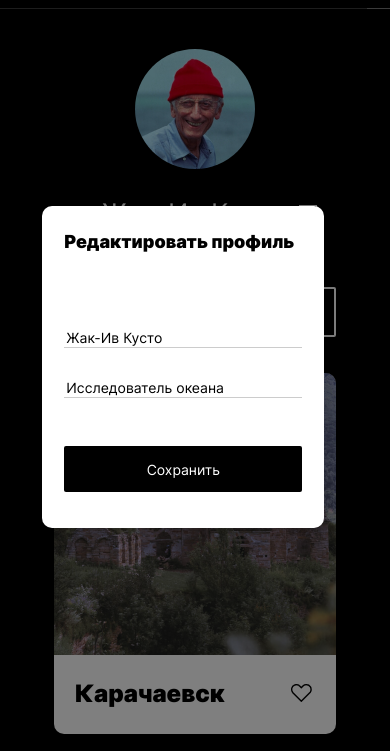
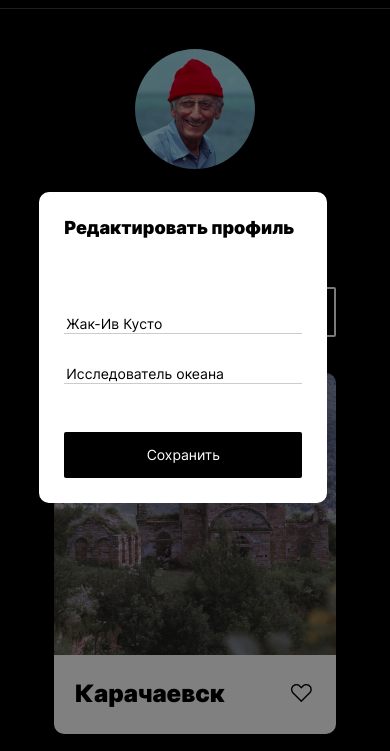
Before and after one commit to evvlboro/mesto, a plain HTML site: page index.html in a window 390 px wide. Both pictures are taken after a click on the button 307 px from the left and 288 px from the top of the page. Shown: the part 75-826 px from the top of the page. Drawn offline with Linux system fonts and the light colour scheme.

Commit message:
fix: переделан popup

```diff
--- /dev/null
+++ b/blocks/overlay/_active/overlay_active.css
@@ -0,0 +1,3 @@
+.overlay_active {
+  opacity: .5;
+}
--- a/blocks/popup/__background/popup__background.css
+++ /dev/null
@@ -1,7 +0,0 @@
-.popup__background {
-  width: 100vw;
-  height: 100vh;
-  display: flex;
-  justify-content: center;
-  align-items: center;
-}
--- a/blocks/popup/__button-close/popup__button-close.css
+++ b/blocks/popup/__button-close/popup__button-close.css
@@ -1,11 +1,15 @@
 .popup__button-close {
-  grid-area: button-close;
   background-image: url('../../../images/close-icon.png');
   background-color: rgba(0,0,0,0.5);
   background-repeat: no-repeat;
   background-position: center;
   border: none;
   cursor: pointer;
+  position: absolute;
+  top: -40px;
+  right: -40px;
+  width: 40px;
+  height: 40px;
 }
 
 .popup__button-close:hover {
@@ -19,6 +23,9 @@
 
 @media (max-width: 520px) {
   .popup__button-close {
-    background-size: 40px;
+    top: -40px;
+    right: 0;
+    width: 26px;
+    height: 26px;
   }
 }
--- a/blocks/popup/__container/popup__container.css
+++ b/blocks/popup/__container/popup__container.css
@@ -1,19 +1,16 @@
 .popup__container {
-  display: grid;
-  grid-template-columns: 430px 40px;
-  grid-template-rows: 40px 330px;
-  grid-template-areas:
-  ". button-close"
-  "form .";
+  background-color: #fff;
+  box-shadow: 0px 0px 25px rgba(0, 0, 0, 0.15);
+  border-radius: 10px;
+  display: flex;
+  flex-direction: column;
+  align-items: center;
+  position: relative;
+  padding: 34px 36px 37px 36px;
 }
 
 @media (max-width: 520px) {
   .popup__container {
-    grid-template-columns: 256px 26px;
-    grid-template-rows: 26px 322px;
-    row-gap: 14px;
-    grid-template-areas:
-    ". button-close"
-    "form form";
+    padding: 25px 25px;
   }
 }
--- a/blocks/popup/__form/popup__form.css
+++ b/blocks/popup/__form/popup__form.css
@@ -1,9 +1,4 @@
 .popup__form {
-  grid-area: form;
-  background-color: #fff;
-  box-shadow: 0px 0px 25px rgba(0, 0, 0, 0.15);
-  border-radius: 10px;
   display: flex;
   flex-direction: column;
-  align-items: center;
 }
--- a/blocks/popup/__title/popup__title.css
+++ b/blocks/popup/__title/popup__title.css
@@ -1,6 +1,6 @@
 .popup__title {
   width: 358px;
-  margin: 34px auto 24px auto;
+  margin: 0 auto 24px auto;
   font-weight: 900;
   font-size: 24px;
   line-height: 29px;
@@ -10,7 +10,7 @@
 @media (max-width: 520px) {
   .popup__title {
     width: 238px;
-    margin: 25px auto 45px auto;
+    margin: 0 auto 45px auto;
     font-size: 18px;
     line-height: 22px;
   }
--- a/blocks/popup/popup.css
+++ b/blocks/popup/popup.css
@@ -1,34 +1,21 @@
 .popup {
-  width: 98vw;/*почему-то при значении 100vh появляется горизонтальный скролл box-sizing: border-box; не помогает*/
-  height: 1223px;
-  background-color: rgba(0,0,0,0.5);
+  width: 98vw;
+  height: 100vh;
   position: absolute;
   top: 0;
   display: none;
+  justify-content: center;
+  align-items: center;
 }
 
 @media (max-width: 1024px) {
   .popup {
-    height: 1604px;
     width: 96vw;
   }
 }
 
-@media (max-width: 720px) {
+@media (max-width: 412px) {
   .popup {
-    height: 1686px;
-  }
-}
-
-@media (max-width: 600px) {
-  .popup {
-    height: 2765px;
-  }
-}
-
-@media (max-width: 520px) {
-  .popup {
-    height: 2816px;
     width: 94vw;
   }
 }
--- a/index.html
+++ b/index.html
@@ -9,6 +9,8 @@
   <title>Mesto</title>
 </head>
 <body class="page">
+  <!--overlay_active-->
+  <div class="overlay">
     <header class="header">
       <img src="./images/logo.svg" alt="Логотип сайта" class="header__logo">
     </header>
@@ -92,20 +94,19 @@
     <footer class="footer">
       <p class="footer__text">&copy; 2020 Mesto Russia</p>
     </footer>
+  </div>
   <!-- popup_opened -->
   <div class="popup">
-    <div class="popup__background">
     <div class="popup__container">
       <button type="button" class="popup__button-close"></button>
+      <h2 class="popup__title">Редактировать профиль</h2>
       <form class="popup__form" name="popupForm">
-          <h2 class="popup__title">Редактировать профиль</h2>
         <input type="text" id="input-name" name="inputName" class="popup__input" placeholder="Имя">
         <input type="text" id="input-about" name="inputAbout" class="popup__input" placeholder="О Себе">
         <button type="submit" class="popup__button-save">Сохранить</button>
       </form>
     </div>
   </div>
-  </div>
   <script src="./scipts/script.js"></script>
 </body>
 </html>
--- a/pages/index.css
+++ b/pages/index.css
@@ -3,6 +3,8 @@
 @import url(../fonts/inter.css);
 
 @import url(../blocks/page/page.css);
+
+@import url(../blocks/overlay/_active/overlay_active.css);
 
 @import url(../blocks/header/header.css);
 @import url(../blocks/header/__logo/header__logo.css);
@@ -32,10 +34,9 @@
 
 @import url(../blocks/popup/popup.css);
 @import url(../blocks/popup/_opened/popup_opened.css);
+@import url(../blocks/popup/__button-close/popup__button-close.css);
 @import url(../blocks/popup/__container/popup__container.css);
-@import url(../blocks/popup/__button-close/popup__button-close.css);
-@import url(../blocks/popup/__form/popup__form.css);
 @import url(../blocks/popup/__title/popup__title.css);
 @import url(../blocks/popup/__input/popup__input.css);
 @import url(../blocks/popup/__button-save/popup__button-save.css);
-@import url(../blocks/popup/__background/popup__background.css);
+@import url(../blocks/popup/__form/popup__form.css);
--- a/scipts/script.js
+++ b/scipts/script.js
@@ -1,9 +1,11 @@
 let editButton = document.querySelector('.portfolio__button-edit');
 let popup = document.querySelector('.popup');
+let overlay = document.querySelector('.overlay');
 
 /*клик по кнопке редактировать*/
 editButton.addEventListener('click', function(){
   popup.classList.add('popup_opened');
+  overlay.classList.add('overlay_active');
   updateForm();
 });
 
@@ -12,6 +14,7 @@ let closePopupButton = popup.querySelector('.popup__button-close');
 /*клик по крестику на форме*/
 closePopupButton.addEventListener('click', function(){
   popup.classList.remove('popup_opened');
+  overlay.classList.remove('overlay_active');
 });
 
 /*ф-ия заполнения полей формы*/
@@ -52,6 +55,7 @@ function formSubmitHandler (evt) {
     about.textContent = jobInput.value;
 
     popup.classList.remove('popup_opened');
+    overlay.classList.remove('overlay_active');
 }
 
 // Прикрепляем обработчик к форме:
```
Lines whose indentation alone changed are shown as unchanged.
